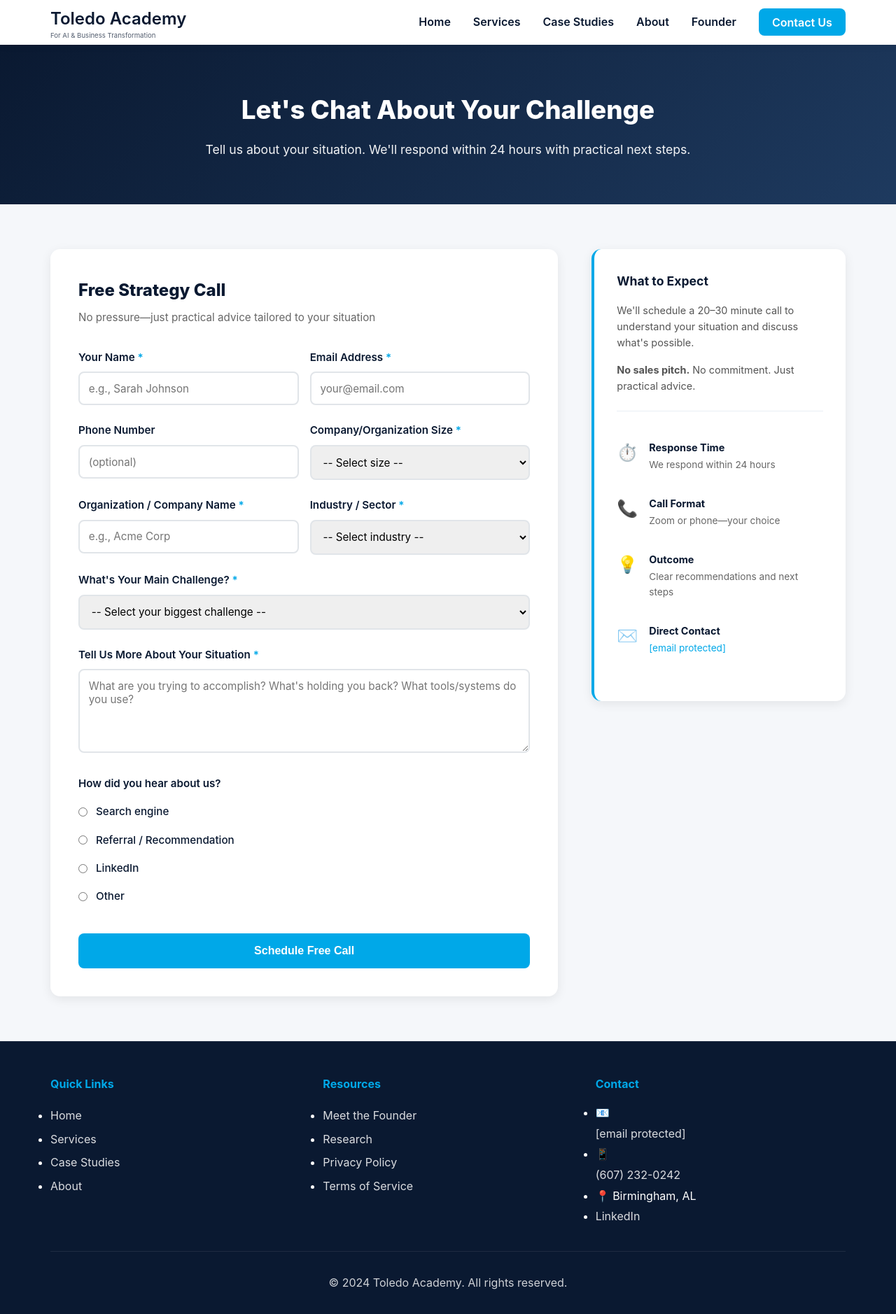
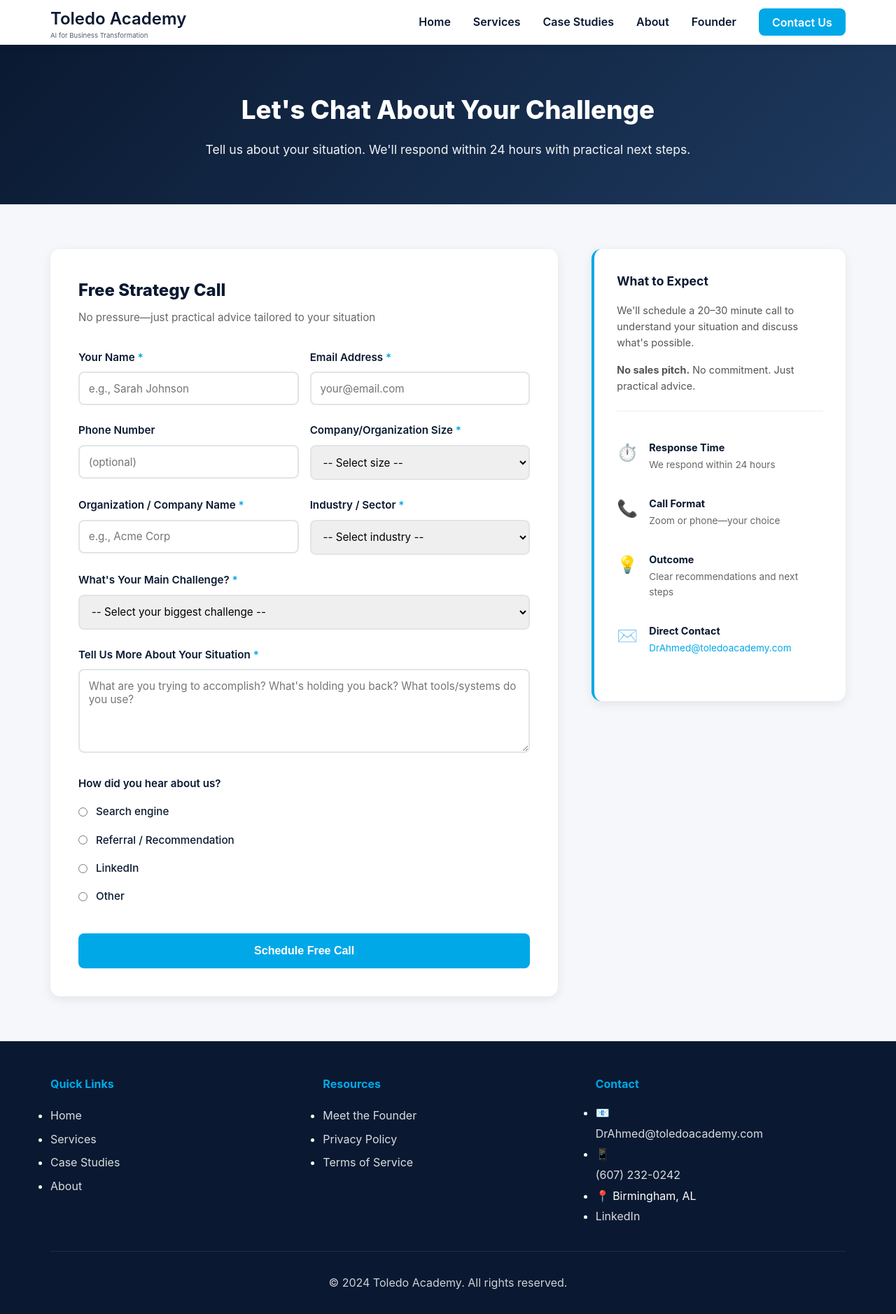
Before and after one commit to aahmed2020/toledo-academy-main_best-version, a plain HTML site: page contact.html in a window 1280 px wide. Shown: the whole page at 70% size. Drawn offline with Linux system fonts and the light colour scheme.

Commit message:
Fix: Use FormSubmit, add clear example labels for honest branding

```diff
--- a/contact.html
+++ b/contact.html
@@ -398,7 +398,7 @@
   <!-- HEADER -->
   <header>
     <nav class="nav container">
-      <a class="logo" href="index.html">Toledo Academy <span style="font-size: 0.6rem; font-weight: 400; opacity: 0.7; display: block; line-height: 1;">For AI & Business Transformation</span></a>
+      <a class="logo" href="index.html">Toledo Academy <span style="font-size: 0.6rem; font-weight: 400; opacity: 0.7; display: block; line-height: 1;">AI for Business Transformation</span></a>
       <button aria-expanded="false" aria-label="Open menu" class="nav-toggle">
         <span class="bar"></span>
         <span class="bar"></span>
@@ -434,7 +434,7 @@
 
           <div class="form-message" id="formMessage"></div>
 
-          <form id="contactForm" method="POST" action="thank-you.html">
+          <form id="contactForm" method="POST" action="https://formsubmit.co/DrAhmed@toledoacademy.com">
             <!-- Name and Email Row -->
             <div class="form-row">
               <div class="form-group required">
@@ -579,7 +579,7 @@
               <div class="detail-icon">✉️</div>
               <div class="detail-content">
                 <h4>Direct Contact</h4>
-                <p><a href="/cdn-cgi/l/email-protection#94d0e6d5fcf9f1f0d4e0fbf8f1f0fbf5f7f5f0f1f9edbaf7fbf9"><span class="__cf_email__" data-cfemail="9bdfe9daf3f6feffdbeff4f7fefff4faf8fafffef6e2b5f8f4f6">[email&#160;protected]</span></a></p>
+                <p><a href="/cdn-cgi/l/email-protection#94d0e6d5fcf9f1f0d4e0fbf8f1f0fbf5f7f5f0f1f9edbaf7fbf9"><span class="__cf_email__" data-cfemail="9bdfe9daf3f6feffdbeff4f7fefff4faf8fafffef6e2b5f8f4f6">DrAhmed@toledoacademy.com</span></a></p>
               </div>
             </div>
           </div>
@@ -605,7 +605,7 @@
           <h4>Resources</h4>
           <ul>
             <li><a href="founder.html">Meet the Founder</a></li>
-            <li><a href="research.html">Research</a></li>
+
             <li><a href="privacy.html">Privacy Policy</a></li>
             <li><a href="terms.html">Terms of Service</a></li>
           </ul>
@@ -613,7 +613,7 @@
         <div class="footer-section">
           <h4>Contact</h4>
           <ul>
-            <li>📧 <a href="/cdn-cgi/l/email-protection#733701321b1e161733071c1f16171c12101217161e0a5d101c1e"><span class="__cf_email__" data-cfemail="0f4b7d4e67626a6b4f7b60636a6b606e6c6e6b6a6276216c6062">[email&#160;protected]</span></a></li>
+            <li>📧 <a href="/cdn-cgi/l/email-protection#733701321b1e161733071c1f16171c12101217161e0a5d101c1e"><span class="__cf_email__" data-cfemail="0f4b7d4e67626a6b4f7b60636a6b606e6c6e6b6a6276216c6062">DrAhmed@toledoacademy.com</span></a></li>
             <li>📱 <a href="tel:+16072320242">(607) 232-0242</a></li>
             <li>📍 Birmingham, AL</li>
             <li><a href="https://www.linkedin.com/in/abdulaziz-ahmed-a329a460/" target="_blank">LinkedIn</a></li>
```
Also changed, not shown: case-studies.html (+10 -10 lines).
